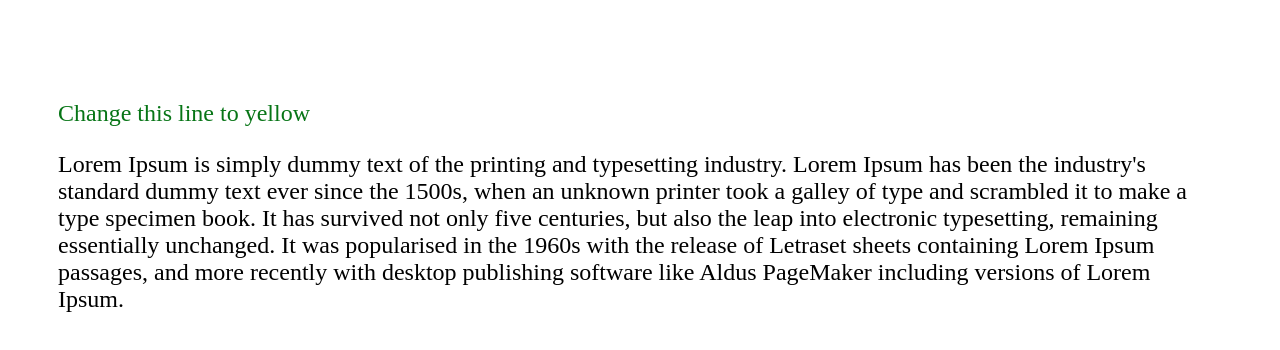
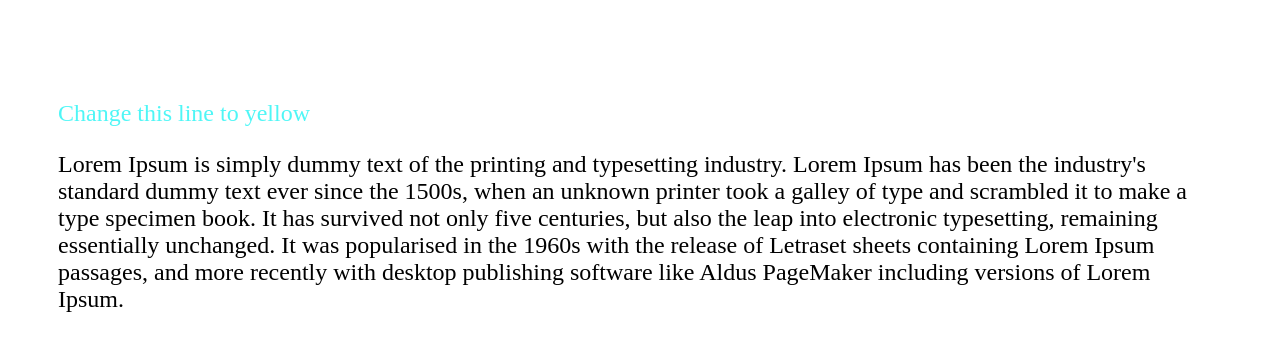
Before and after one commit to AndyLIUMel/tricky-css, a website: page index.html in a window 1280 px wide. Drawn offline with Linux system fonts and the light colour scheme.

Commit message:
Updated copy

```diff
--- a/main.css
+++ b/main.css
@@ -5,7 +5,7 @@
   --red: #e0160b;
   --blue: #4bbfe6;
   --pink: #ccafb4;
-  --green: #233006;
+  --green: #c0fcfc;
   --yellow: #9b7e0b;
   --orange: #964811;
   --white1: rgb(228, 216, 216);
@@ -23,7 +23,7 @@
   --red: #e0160b;
   --blue: #4bbfe6;
   --pink: #ccafb4;
-  --green: #233006;
+  --green: #c0fcfc;
   --yellow: #9b7e0b;
   --orange: #964811;
   --white1: rgb(228, 216, 216);
@@ -43,7 +43,7 @@
   --red: #e0160b;
   --blue: #4bbfe6;
   --pink: #ccafb4;
-  --green: #233006;
+  --green: #c0fcfc;
   --yellow: #9b7e0b;
   --orange: #964811;
   --white1: rgb(228, 216, 216);
@@ -61,7 +61,7 @@
   --red: #e0160b;
   --blue: #4bbfe6;
   --pink: #ccafb4;
-  --green: #233006;
+  --green: #c0fcfc;
   --yellow: #9b7e0b;
   --orange: #964811;
   --white1: rgb(228, 216, 216);
@@ -79,7 +79,7 @@
   --red: #e0160b;
   --blue: #4bbfe6;
   --pink: #ccafb4;
-  --green: #233006;
+  --green: #c0fcfc;
   --yellow: #9b7e0b;
   --orange: #964811;
   --white1: rgb(228, 216, 216);
@@ -98,7 +98,7 @@
   --red: #e0160b;
   --blue: #4bbfe6;
   --pink: #ccafb4;
-  --green: #233006;
+  --green: #c0fcfc;
   --yellow: #9b7e0b;
   --orange: #964811;
   --white1: rgb(228, 216, 216);
@@ -117,7 +117,7 @@
   --red: #e0160b;
   --blue: #4bbfe6;
   --pink: #ccafb4;
-  --green: #233006;
+  --green: #c0fcfc;
   --yellow: #9b7e0b;
   --orange: #964811;
   --white1: rgb(228, 216, 216);
@@ -136,7 +136,7 @@
   --red: #e0160b;
   --blue: #4bbfe6;
   --pink: #ccafb4;
-  --green: #233006;
+  --green: #c0fcfc;
   --yellow: #9b7e0b;
   --orange: #964811;
   --white1: rgb(228, 216, 216);
@@ -155,7 +155,7 @@
   --red: #e0160b;
   --blue: #4bbfe6;
   --pink: #ccafb4;
-  --green: #233006;
+  --green: #c0fcfc;
   --yellow: #9b7e0b;
   --orange: #964811;
   --white1: rgb(228, 216, 216);
@@ -174,7 +174,7 @@
   --red: #e0160b;
   --blue: #4bbfe6;
   --pink: #ccafb4;
-  --green: #233006;
+  --green: #c0fcfc;
   --yellow: #9b7e0b;
   --orange: #964811;
   --white1: rgb(228, 216, 216);
@@ -193,7 +193,7 @@
   --red: #e0160b;
   --blue: #4bbfe6;
   --pink: #ccafb4;
-  --green: #233006;
+  --green: #c0fcfc;
   --yellow: #9b7e0b;
   --orange: #964811;
   --white1: rgb(228, 216, 216);
@@ -212,7 +212,7 @@
   --red: #e0160b;
   --blue: #4bbfe6;
   --pink: #ccafb4;
-  --green: #233006;
+  --green: #c0fcfc;
   --yellow: #9b7e0b;
   --orange: #964811;
   --white1: rgb(228, 216, 216);
@@ -234,7 +234,7 @@
   --red: #e0160b;
   --blue: #4bbfe6;
   --pink: #ccafb4;
-  --green: #233006;
+  --green: #c0fcfc;
   --yellow: #9b7e0b;
   --orange: #964811;
   --white1: rgb(228, 216, 216);
@@ -256,7 +256,7 @@
   --red: #e0160b;
   --blue: #4bbfe6;
   --pink: #ccafb4;
-  --green: #233006;
+  --green: #c0fcfc;
   --yellow: #9b7e0b;
   --orange: #964811;
   --white1: rgb(228, 216, 216);
@@ -278,7 +278,7 @@
   --red: #e0160b;
   --blue: #4bbfe6;
   --pink: #ccafb4;
-  --green: #233006;
+  --green: #c0fcfc;
   --yellow: #9b7e0b;
   --orange: #964811;
   --white1: rgb(228, 216, 216);
@@ -300,7 +300,7 @@
   --red: #e0160b;
   --blue: #4bbfe6;
   --pink: #ccafb4;
-  --green: #233006;
+  --green: #c0fcfc;
   --yellow: #9b7e0b;
   --orange: #964811;
   --white1: rgb(228, 216, 216);
@@ -322,7 +322,7 @@
   --red: #e0160b;
   --blue: #4bbfe6;
   --pink: #ccafb4;
-  --green: #233006;
+  --green: #c0fcfc;
   --yellow: #9b7e0b;
   --orange: #964811;
   --white1: rgb(228, 216, 216);
@@ -344,7 +344,7 @@
   --red: #e0160b;
   --blue: #4bbfe6;
   --pink: #ccafb4;
-  --green: #233006;
+  --green: #c0fcfc;
   --yellow: #9b7e0b;
   --orange: #964811;
   --white1: rgb(228, 216, 216);
@@ -366,7 +366,7 @@
   --red: #e0160b;
   --blue: #4bbfe6;
   --pink: #ccafb4;
-  --green: #233006;
+  --green: #c0fcfc;
   --yellow: #9b7e0b;
   --orange: #964811;
   --white1: rgb(228, 216, 216);
@@ -388,7 +388,7 @@
   --red: #e0160b;
   --blue: #4bbfe6;
   --pink: #ccafb4;
-  --green: #233006;
+  --green: #c0fcfc;
   --yellow: #9b7e0b;
   --orange: #964811;
   --white1: rgb(228, 216, 216);
@@ -410,7 +410,7 @@
   --red: #e0160b;
   --blue: #4bbfe6;
   --pink: #ccafb4;
-  --green: #233006;
+  --green: #c0fcfc;
   --yellow: #9b7e0b;
   --orange: #964811;
   --white1: rgb(228, 216, 216);
@@ -432,7 +432,7 @@
   --red: #e0160b;
   --blue: #4bbfe6;
   --pink: #ccafb4;
-  --green: #233006;
+  --green: #c0fcfc;
   --yellow: #9b7e0b;
   --orange: #964811;
   --white1: rgb(228, 216, 216);
@@ -454,7 +454,7 @@
   --red: #e0160b;
   --blue: #4bbfe6;
   --pink: #ccafb4;
-  --green: #233006;
+  --green: #c0fcfc;
   --yellow: #9b7e0b;
   --orange: #964811;
   --white1: rgb(228, 216, 216);
@@ -476,7 +476,7 @@
   --red: #e0160b;
   --blue: #4bbfe6;
   --pink: #ccafb4;
-  --green: #233006;
+  --green: #c0fcfc;
   --yellow: #9b7e0b;
   --orange: #964811;
   --white1: rgb(228, 216, 216);
@@ -498,7 +498,7 @@
   --red: #e0160b;
   --blue: #4bbfe6;
   --pink: #ccafb4;
-  --green: #233006;
+  --green: #c0fcfc;
   --yellow: #9b7e0b;
   --orange: #964811;
   --white1: rgb(228, 216, 216);
@@ -520,7 +520,7 @@
   --red: #e0160b;
   --blue: #4bbfe6;
   --pink: #ccafb4;
-  --green: #233006;
+  --green: #c0fcfc;
   --yellow: #9b7e0b;
   --orange: #964811;
   --white1: rgb(228, 216, 216);
@@ -533,7 +533,12 @@
   --orange8: #6b2f04;
 }
 #main-text:first-line {
-  color: #077516;
+  background: linear-gradient(#077516, #077516);
+  background-color: rgba(211, 11, 11, 0.836);
+  -webkit-background-clip: text;
+  background-clip: text;
+  color: transparent;
+  background-blend-mode: difference;
 }
 body #main #wrapper #main-text,
 body #main #wrapper #main-text.main-cls,
@@ -545,7 +550,7 @@
   --red: #e0160b;
   --blue: #4bbfe6;
   --pink: #ccafb4;
-  --green: #233006;
+  --green: #c0fcfc;
   --yellow: #9b7e0b;
   --orange: #964811;
   --white1: rgb(228, 216, 216);
@@ -589,7 +594,7 @@
   --red: #e0160b;
   --blue: #4bbfe6;
   --pink: #ccafb4;
-  --green: #233006;
+  --green: #c0fcfc;
   --yellow: #9b7e0b;
   --orange: #964811;
   --white1: rgb(228, 216, 216);
@@ -611,7 +616,7 @@
   --red: #e0160b;
   --blue: #4bbfe6;
   --pink: #ccafb4;
-  --green: #233006;
+  --green: #c0fcfc;
   --yellow: #9b7e0b;
   --orange: #964811;
   --white1: rgb(228, 216, 216);
@@ -655,7 +660,7 @@
   --red: #e0160b;
   --blue: #4bbfe6;
   --pink: #ccafb4;
-  --green: #233006;
+  --green: #c0fcfc;
   --yellow: #9b7e0b;
   --orange: #964811;
   --white1: rgb(228, 216, 216);
@@ -677,7 +682,7 @@
   --red: #e0160b;
   --blue: #4bbfe6;
   --pink: #ccafb4;
-  --green: #233006;
+  --green: #c0fcfc;
   --yellow: #9b7e0b;
   --orange: #964811;
   --white1: rgb(228, 216, 216);
@@ -721,7 +726,7 @@
   --red: #e0160b;
   --blue: #4bbfe6;
   --pink: #ccafb4;
-  --green: #233006;
+  --green: #c0fcfc;
   --yellow: #9b7e0b;
   --orange: #964811;
   --white1: rgb(228, 216, 216);
@@ -743,7 +748,7 @@
   --red: #e0160b;
   --blue: #4bbfe6;
   --pink: #ccafb4;
-  --green: #233006;
+  --green: #c0fcfc;
   --yellow: #9b7e0b;
   --orange: #964811;
   --white1: rgb(228, 216, 216);
@@ -787,7 +792,7 @@
   --red: #e0160b;
   --blue: #4bbfe6;
   --pink: #ccafb4;
-  --green: #233006;
+  --green: #c0fcfc;
   --yellow: #9b7e0b;
   --orange: #964811;
   --white1: rgb(228, 216, 216);
@@ -809,7 +814,7 @@
   --red: #e0160b;
   --blue: #4bbfe6;
   --pink: #ccafb4;
-  --green: #233006;
+  --green: #c0fcfc;
   --yellow: #9b7e0b;
   --orange: #964811;
   --white1: rgb(228, 216, 216);
@@ -853,7 +858,7 @@
   --red: #e0160b;
   --blue: #4bbfe6;
   --pink: #ccafb4;
-  --green: #233006;
+  --green: #c0fcfc;
   --yellow: #9b7e0b;
   --orange: #964811;
   --white1: rgb(228, 216, 216);
@@ -875,7 +880,7 @@
   --red: #e0160b;
   --blue: #4bbfe6;
   --pink: #ccafb4;
-  --green: #233006;
+  --green: #c0fcfc;
   --yellow: #9b7e0b;
   --orange: #964811;
   --white1: rgb(228, 216, 216);
@@ -919,7 +924,7 @@
   --red: #e0160b;
   --blue: #4bbfe6;
   --pink: #ccafb4;
-  --green: #233006;
+  --green: #c0fcfc;
   --yellow: #9b7e0b;
   --orange: #964811;
   --white1: rgb(228, 216, 216);
@@ -941,7 +946,7 @@
   --red: #e0160b;
   --blue: #4bbfe6;
   --pink: #ccafb4;
-  --green: #233006;
+  --green: #c0fcfc;
   --yellow: #9b7e0b;
   --orange: #964811;
   --white1: rgb(228, 216, 216);
@@ -985,7 +990,7 @@
   --red: #e0160b;
   --blue: #4bbfe6;
   --pink: #ccafb4;
-  --green: #233006;
+  --green: #c0fcfc;
   --yellow: #9b7e0b;
   --orange: #964811;
   --white1: rgb(228, 216, 216);
@@ -1007,7 +1012,7 @@
   --red: #e0160b;
   --blue: #4bbfe6;
   --pink: #ccafb4;
-  --green: #233006;
+  --green: #c0fcfc;
   --yellow: #9b7e0b;
   --orange: #964811;
   --white1: rgb(228, 216, 216);
@@ -1051,7 +1056,7 @@
   --red: #e0160b;
   --blue: #4bbfe6;
   --pink: #ccafb4;
-  --green: #233006;
+  --green: #c0fcfc;
   --yellow: #9b7e0b;
   --orange: #964811;
   --white1: rgb(228, 216, 216);
@@ -1073,7 +1078,7 @@
   --red: #e0160b;
   --blue: #4bbfe6;
   --pink: #ccafb4;
-  --green: #233006;
+  --green: #c0fcfc;
   --yellow: #9b7e0b;
   --orange: #964811;
   --white1: rgb(228, 216, 216);
@@ -1117,7 +1122,7 @@
   --red: #e0160b;
   --blue: #4bbfe6;
   --pink: #ccafb4;
-  --green: #233006;
+  --green: #c0fcfc;
   --yellow: #9b7e0b;
   --orange: #964811;
   --white1: rgb(228, 216, 216);
@@ -1139,7 +1144,7 @@
   --red: #e0160b;
   --blue: #4bbfe6;
   --pink: #ccafb4;
-  --green: #233006;
+  --green: #c0fcfc;
   --yellow: #9b7e0b;
   --orange: #964811;
   --white1: rgb(228, 216, 216);
@@ -1183,7 +1188,7 @@
   --red: #e0160b;
   --blue: #4bbfe6;
   --pink: #ccafb4;
-  --green: #233006;
+  --green: #c0fcfc;
   --yellow: #9b7e0b;
   --orange: #964811;
   --white1: rgb(228, 216, 216);
@@ -1205,7 +1210,7 @@
   --red: #e0160b;
   --blue: #4bbfe6;
   --pink: #ccafb4;
-  --green: #233006;
+  --green: #c0fcfc;
   --yellow: #9b7e0b;
   --orange: #964811;
   --white1: rgb(228, 216, 216);
@@ -1249,7 +1254,7 @@
   --red: #e0160b;
   --blue: #4bbfe6;
   --pink: #ccafb4;
-  --green: #233006;
+  --green: #c0fcfc;
   --yellow: #9b7e0b;
   --orange: #964811;
   --white1: rgb(228, 216, 216);
```
Also changed, not shown: build/main.css.
